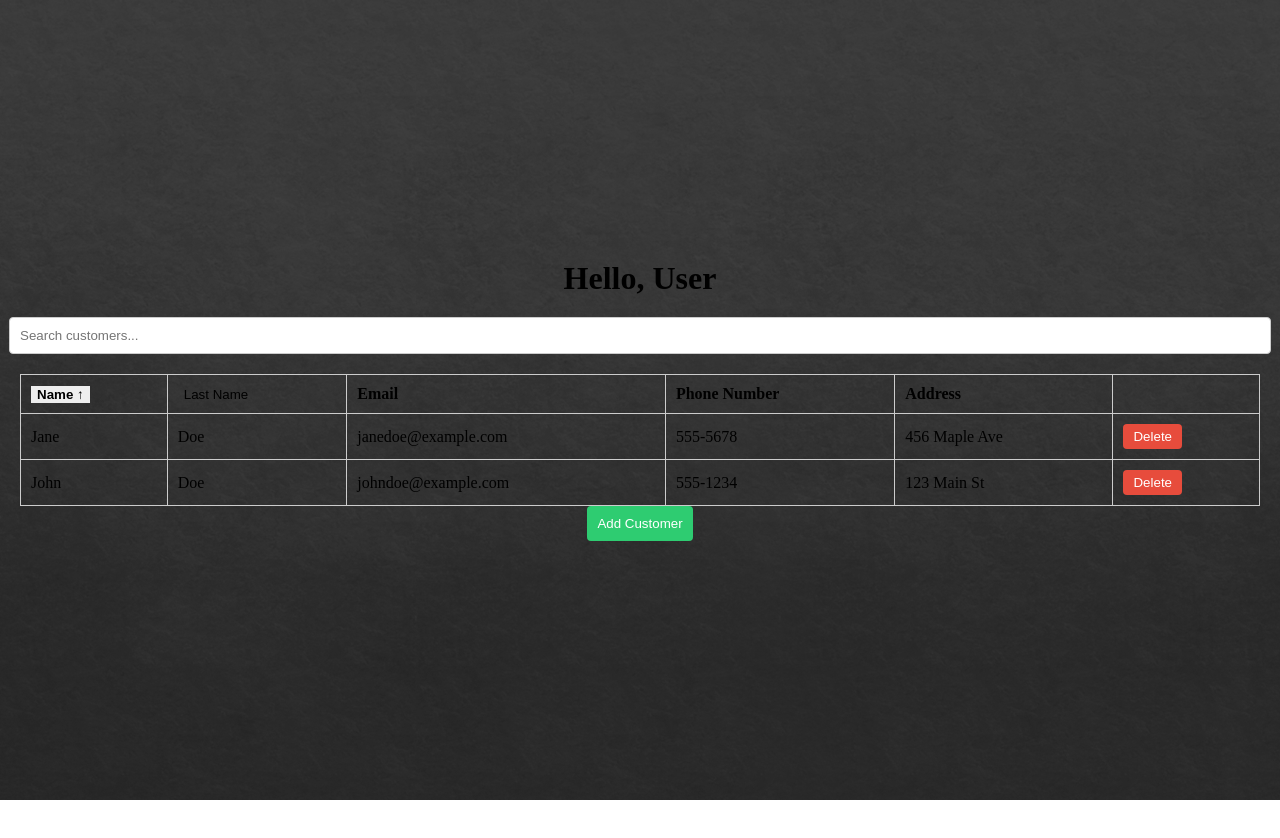
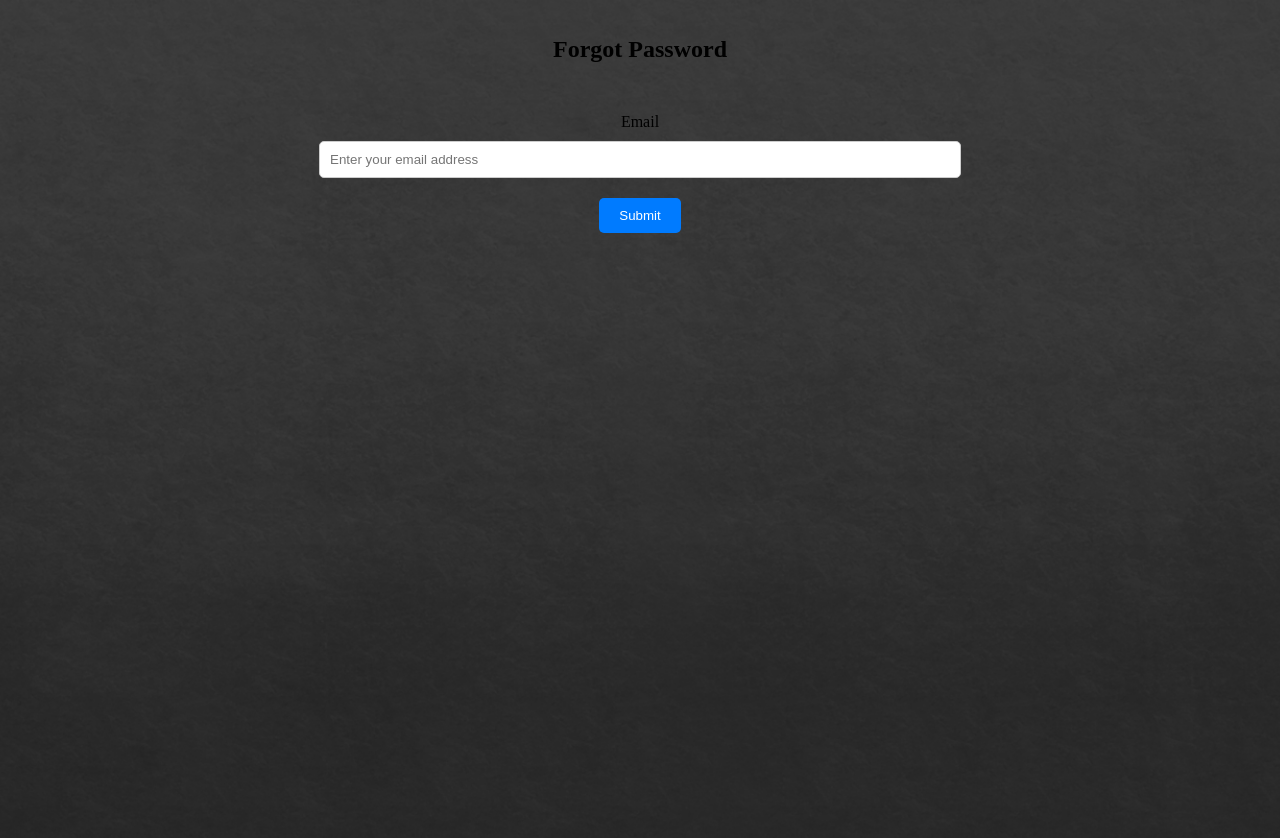
Before and after one commit to netanel094/Computer-security, a React (Vite) app in the folder client/: page / in a window 1280 px wide. Before the commit the page ends 800 px from the top, so only its background shows below. Built offline with nearby package versions, Linux system fonts and the light colour scheme.

Commit message:
Forgot Password page

```diff
--- a/client/src/App.tsx
+++ b/client/src/App.tsx
@@ -3,11 +3,12 @@ import LoginPage from './Pages/Login/Login'
 import RegisterPage from './Pages/Register/Register'
 import ChangePassword from './Pages/ChangePassword/ChangePassword'
 import System from './Pages/System/System'
+import ForgotPassword from './Pages/ForgotPassword/ForgotPassword'
 
 function App() {
 
   return (
-    <System />
+    <ForgotPassword />
   )
 }
 
--- a/client/src/Pages/ForgotPassword/ForgotPassword.style.ts
+++ b/client/src/Pages/ForgotPassword/ForgotPassword.style.ts
@@ -0,0 +1,64 @@
+import styled from 'styled-components';
+import AppBackground from '../../assets/img/AppBackground.png';
+
+export const Container = styled.div`
+  height: 100vh;
+  background-image: url(${AppBackground});
+  background-size: cover;
+  background-position: center;
+  margin: 0 auto;
+  padding: 20px;
+  text-align: center;
+`;
+
+export const Title = styled.h1`
+  font-size: 24px;
+  margin-bottom: 20px;
+`;
+
+export const Form = styled.form`
+  display: flex;
+  flex-direction: column;
+  align-items: center;
+  margin-top: 50px;
+`;
+
+export const Label = styled.label`
+  font-size: 16px;
+  margin-bottom: 10px;
+`;
+
+export const Input = styled.input`
+  width: 50%;
+  padding: 10px;
+  border: 1px solid #ccc;
+  border-radius: 5px;
+  margin-bottom: 20px;
+`;
+
+export const Button = styled.button`
+  padding: 10px 20px;
+  background-color: #007bff;
+  color: #fff;
+  border: none;
+  border-radius: 5px;
+  cursor: pointer;
+`;
+
+export const ErrorMessage = styled.div`
+  color: red;
+  font-size: 14px;
+  margin-top: 10px;
+`;
+
+export const SuccessMessage = styled.div`
+  color: green;
+  font-size: 14px;
+  margin-top: 10px;
+`;
+
+export const FailureMessage = styled.div`
+  color: red;
+  font-size: 14px;
+  margin-top: 10px;
+`;
--- a/client/src/Pages/ForgotPassword/ForgotPassword.tsx
+++ b/client/src/Pages/ForgotPassword/ForgotPassword.tsx
@@ -0,0 +1,65 @@
+import React, { useState } from 'react';
+import {
+    Form,
+    Label,
+    Input,
+    Button,
+    ErrorMessage,
+    Container,
+    Title,
+    SuccessMessage,
+    FailureMessage
+} from './ForgotPassword.style';
+
+const ForgotPassword = () => {
+  const [email, setEmail] = useState('');
+  const [emailError, setEmailError] = useState(false);
+  const [submitStatus, setSubmitStatus] = useState('');
+
+  const handleSubmit = (event: React.FormEvent<HTMLFormElement>) => {
+    event.preventDefault();
+    if (!validateEmail(email)) {
+      setEmailError(true);
+      setSubmitStatus('failure');
+    } else {
+      setEmailError(false);
+      setSubmitStatus('success');
+      // code to submit the form
+    }
+  };
+
+  const handleEmailChange = (event: React.ChangeEvent<HTMLInputElement>) => {
+    setEmail(event.target.value);
+  };
+
+  const validateEmail = (email: string) => {
+    // email validation logic
+    return true;
+  };
+
+  return (
+    <Container>
+      <Title>Forgot Password</Title>
+      <Form onSubmit={handleSubmit}>
+        <Label htmlFor="email">Email</Label>
+        <Input
+          id="email"
+          type="email"
+          value={email}
+          onChange={handleEmailChange}
+          placeholder="Enter your email address"
+        />
+        {emailError && <ErrorMessage>Please enter a valid email</ErrorMessage>}
+        {submitStatus === 'success' && (
+          <SuccessMessage>Temporary password sent to your email. Please check your mailbox.</SuccessMessage>
+        )}
+        {submitStatus === 'failure' && (
+          <FailureMessage>The email you entered is not valid.</FailureMessage>
+        )}
+        <Button type="submit">Submit</Button>
+      </Form>
+    </Container>
+  );
+};
+
+export default ForgotPassword;
```
